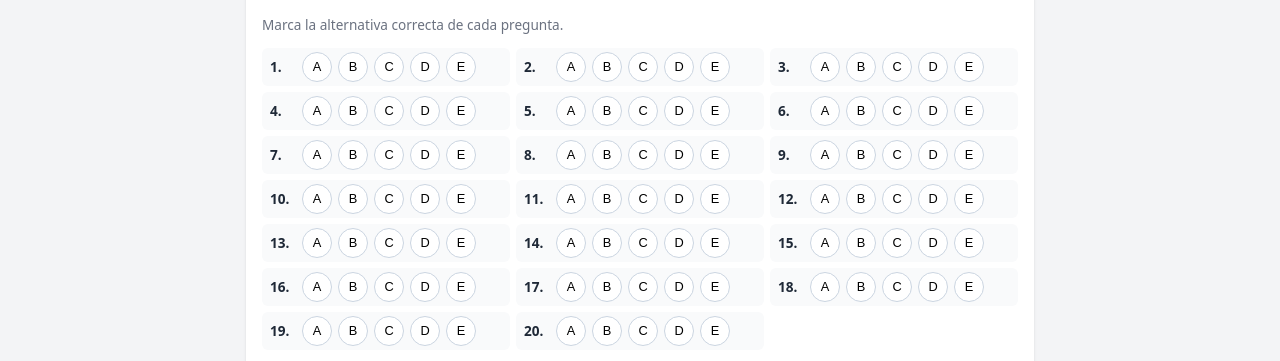
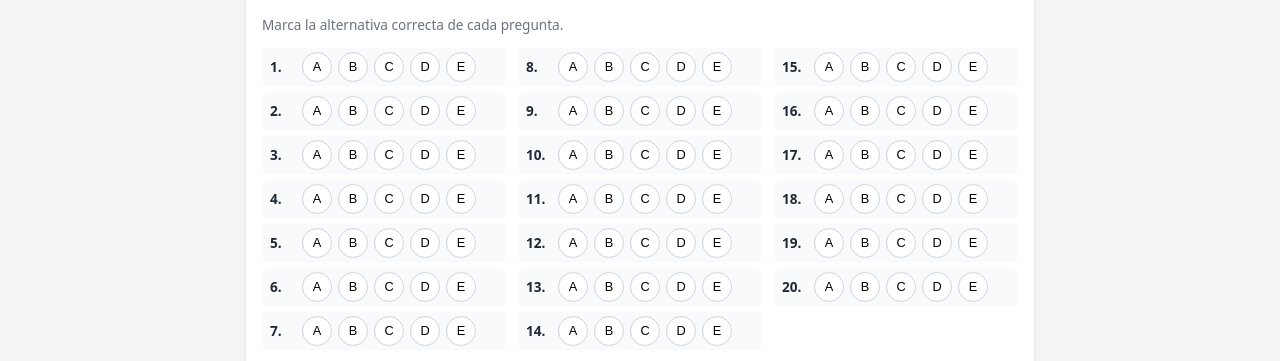
Before and after one commit to MalFireYT/OCR-PROFESOR-, a plain HTML site: page index.html in a window 1280 px wide. Shown: the part 354-715 px from the top of the page. Drawn offline with Linux system fonts and the light colour scheme.

Commit message:
Pauta en orden correlativo hacia abajo (columnas CSS)

```diff
--- a/styles.css
+++ b/styles.css
@@ -41,8 +41,8 @@ button:not(.primary):not(.danger):not(.tab):not(.opt) { background: #e5e7eb; bor
 .status { color: #059669; font-size: 0.85rem; }
 
 /* Pauta */
-.pauta { display: grid; grid-template-columns: repeat(auto-fill, minmax(190px, 1fr)); gap: 6px; margin-top: 10px; }
-.pauta-row { display: flex; align-items: center; gap: 6px; background: #f9fafb; padding: 4px 8px; border-radius: 6px; }
+.pauta { column-width: 200px; column-gap: 12px; margin-top: 10px; }
+.pauta-row { display: flex; align-items: center; gap: 6px; background: #f9fafb; padding: 4px 8px; border-radius: 6px; margin-bottom: 6px; break-inside: avoid; -webkit-column-break-inside: avoid; }
 .pauta-row .qn { width: 26px; font-weight: 600; font-size: 0.85rem; }
 .opt { width: 30px; height: 30px; border: 1px solid #cbd5e1; background: #fff; border-radius: 50%; cursor: pointer; font-size: 0.8rem; }
 .opt.sel { background: #2563eb; color: #fff; border-color: #2563eb; }
```
